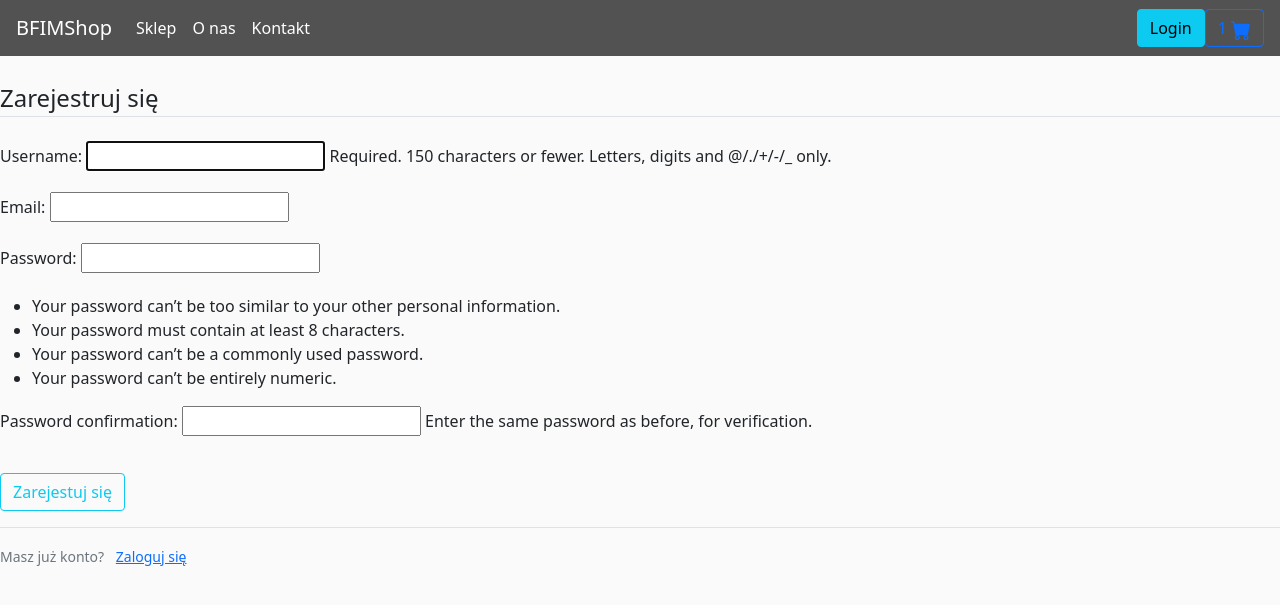
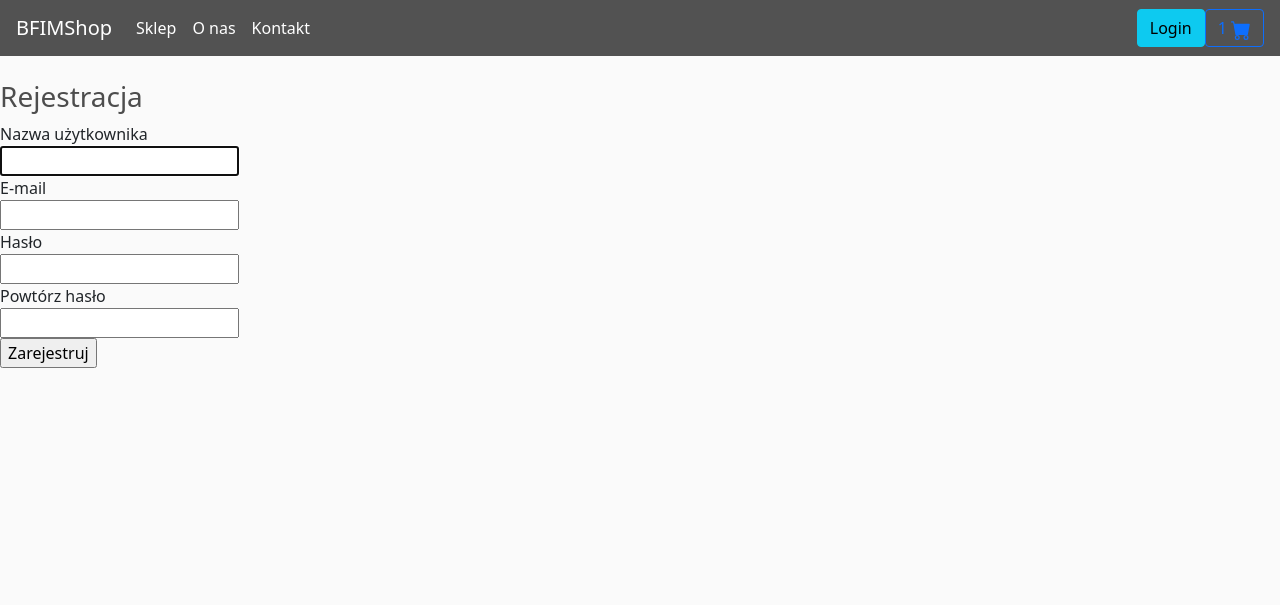
Before and after one commit to majewskimat/BFIMShop, a Django app: page /register/ in a window 1280 px wide. Shown: the top 605 px of the page. Run offline with Django 3.2, Linux system fonts and the light colour scheme; some libraries are stand-ins or nearby versions.

Commit message:
Register page

```diff
--- a/BFIMShop/settings.py
+++ b/BFIMShop/settings.py
@@ -32,7 +32,7 @@ INSTALLED_APPS = [
     'store.apps.StoreConfig',
     'users.apps.UsersConfig',
     'basket',
-
+    'crispy_forms'
 ]
 
 MIDDLEWARE = [
--- a/users/forms.py
+++ b/users/forms.py
@@ -1,10 +1,10 @@
 from django import forms
 from django.contrib.auth.models import User
 from django.contrib.auth.forms import UserCreationForm
+from django.utils.translation import gettext_lazy as _
 
 class UserRegisterForm(UserCreationForm):
     email = forms.EmailField()
-
     class Meta:
         model = User
-        fields = ['username', 'email', 'password1', 'password2']
+        fields = ('username', 'email', 'password1', 'password2')
--- a/users/templates/users/register.html
+++ b/users/templates/users/register.html
@@ -1,23 +1,42 @@
-{% extends "store/main.html" %}
+{% extends 'store/main.html' %}
+{% load static %}
 {% block content %}
 
-<div class="content-section">
-    <form method="POST">
-        {%csrf_token%}
-        <fieldset class="form-group">
-            <legend class="border-bottom mb-4">Zarejestruj się</legend>
-            {{ form.as_p }}
-        </fieldset>
-        <div class="form-group">
-            <button class="btn btn-outline-info" type="submit">Zarejestuj się</button>
-        </div>
-    </form>
-    <div class="border-top pt-3">
-        <small class="text-muted">
-            Masz już konto? <a class="ml-2" href="#">Zaloguj się</a>
-        </small>
+    <div>
+        <h3>Rejestracja</h3>
+    </div>
+    <div>
+        <form method="post" action="">
+            {% csrf_token %}
+            <div>
+            Nazwa użytkownika
+            </div>
+            <div>
+            {{form.username}}
+            </div>
+            <div>
+            E-mail
+            </div>
+            <div>
+            {{form.email}}
+            </div>
+            <div>
+            Hasło
+            </div>
+            <div>
+            {{form.password1}}
+            </div>
+            <div>
+            Powtórz hasło
+            </div>
+            <div>
+            {{form.password2}}
+            </div>
+
+            {{form.errors}}
+
+            <input type="submit" value="Zarejestruj">
+        </form>
     </div>
 
-</div>
-
 {% endblock content %}
--- a/users/views.py
+++ b/users/views.py
@@ -3,12 +3,11 @@ from django.contrib import messages
 from .forms import UserRegisterForm
 
 def register(request):
+    form = UserRegisterForm()
+
     if request.method == 'POST':
         form = UserRegisterForm(request.POST)
         if form.is_valid():
-            username = form.cleaned_data.get('username')
-            messages.success(request, f'Utworzono konto! Witaj {username}!')
-            return redirect('blog-home')
-    else:
-        form = UserRegisterForm()
+            form.save()
+
     return render(request, 'users/register.html', {'form': form})
```
Also changed, not shown: db.sqlite3, store/migrations/0002_auto_20220102_1620.py (added).
